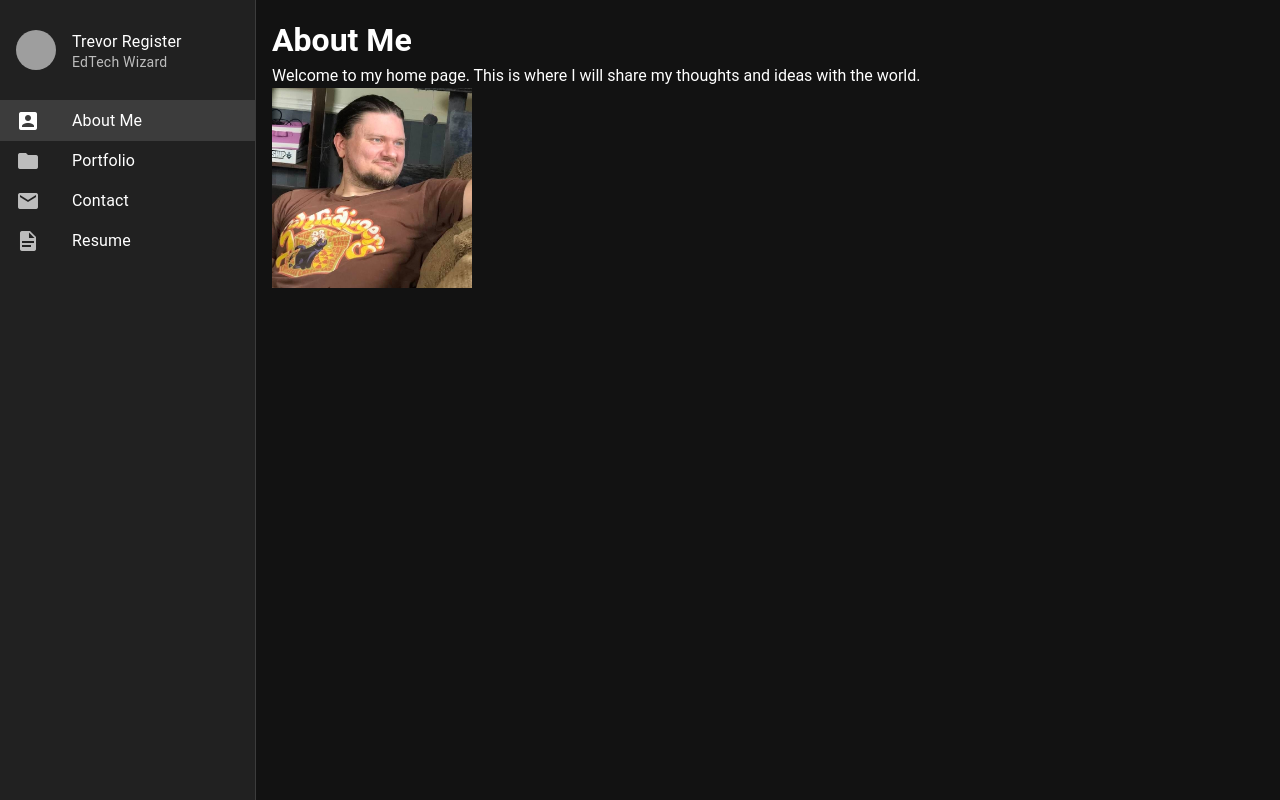
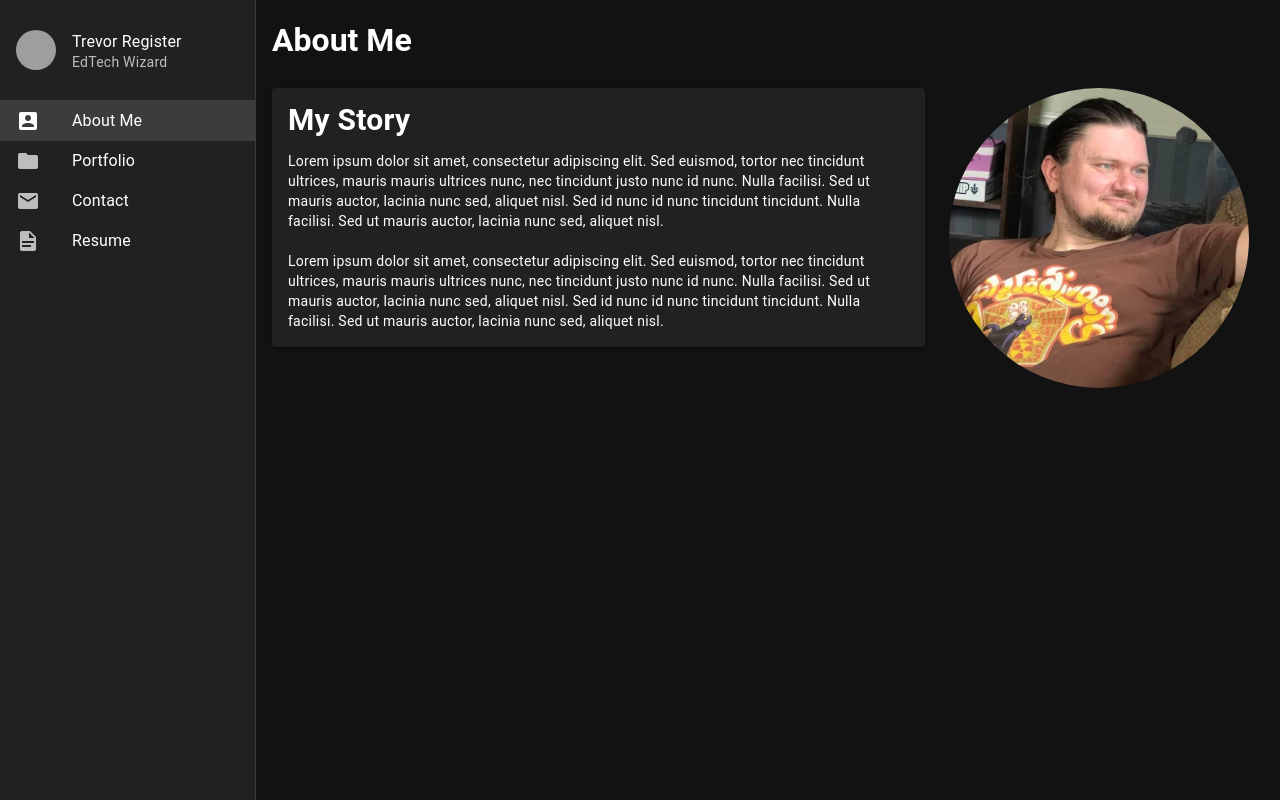
Before and after one commit to trevorregister/my-site, a Vue app: page / in a window 1280 px wide. Built offline with nearby package versions, Linux system fonts and the light colour scheme; grey boxes are pictures that could not be loaded.

Commit message:
feat: placeholder text

```diff
--- a/src/pages/AboutPage.vue
+++ b/src/pages/AboutPage.vue
@@ -1,10 +1,40 @@
 <template>
   <v-container>
     <v-row>
-      <v-col cols="12">
+      <v-col>
         <h1>About Me</h1>
-        <p>Welcome to my home page. This is where I will share my thoughts and ideas with the world.</p>
-        <v-img src="@/assets/me.jpg" height="200px" width="200px"/>
+      </v-col>
+    </v-row>
+    <v-row>
+      <v-col cols="8">
+        <v-card>
+          <v-card-title>
+            <h2>My Story</h2>
+          </v-card-title>
+          <v-card-text>
+              <p>
+                Lorem ipsum dolor sit amet, consectetur adipiscing elit.
+                Sed euismod, tortor nec tincidunt ultrices, mauris mauris ultrices nunc, nec tincidunt justo nunc id nunc.
+                Nulla facilisi. Sed ut mauris auctor, lacinia nunc sed, aliquet nisl. Sed id nunc id nunc tincidunt tincidunt.
+                Nulla facilisi. Sed ut mauris auctor, lacinia nunc sed, aliquet nisl.
+              </p>
+              <br>
+              <p>
+                Lorem ipsum dolor sit amet, consectetur adipiscing elit.
+                Sed euismod, tortor nec tincidunt ultrices, mauris mauris ultrices nunc, nec tincidunt justo nunc id nunc.
+                Nulla facilisi. Sed ut mauris auctor, lacinia nunc sed, aliquet nisl. Sed id nunc id nunc tincidunt tincidunt.
+                Nulla facilisi. Sed ut mauris auctor, lacinia nunc sed, aliquet nisl.
+              </p>
+          </v-card-text>
+        </v-card>
+      </v-col>
+      <v-col cols="4">
+        <v-img
+          src="@/assets/me.jpg"
+          height="300px"
+          width="300px"
+          rounded="circle"
+          />
       </v-col>
     </v-row>
   </v-container>
```
